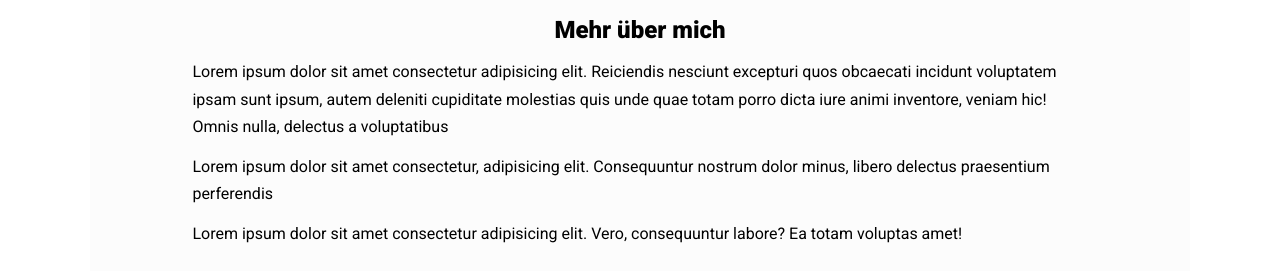
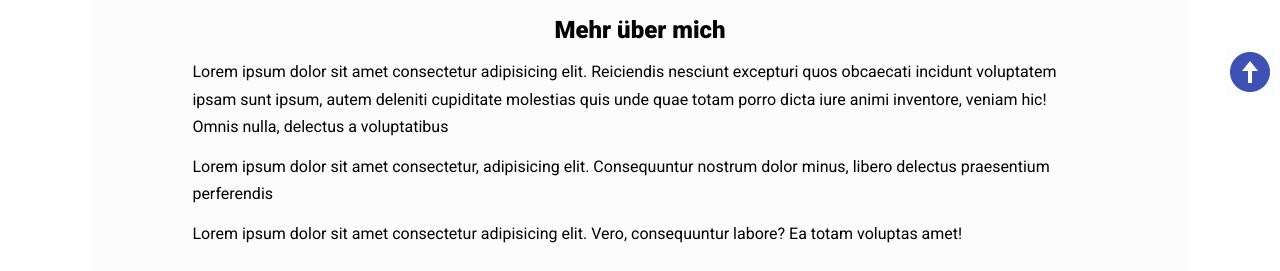
Before and after one commit to VandaFarsad/portfolio-dockerized, a Django app: page / in a window 1280 px wide. Shown: the part 676-947 px from the top of the page. Run offline with Django 4.2, Linux system fonts and the light colour scheme; data that the repository does not hold is empty.

Commit message:
Add scroll up button

```diff
--- a/portfolio/templates/index.html
+++ b/portfolio/templates/index.html
@@ -107,6 +107,11 @@
         </a>
     </div>
 
+    <!-- Scroll to top -->
+    <i class="scroll-up" id="scroll-up">
+        <img src="{% static 'img/icons8-upward-arrow.png' %}" class="socicon up-arrow" alt="Upward-Arrow" />
+    </i>
+
     <!-- Website scripts -->
     <script src="{% static 'js/app.js' %}"></script>
 
```
